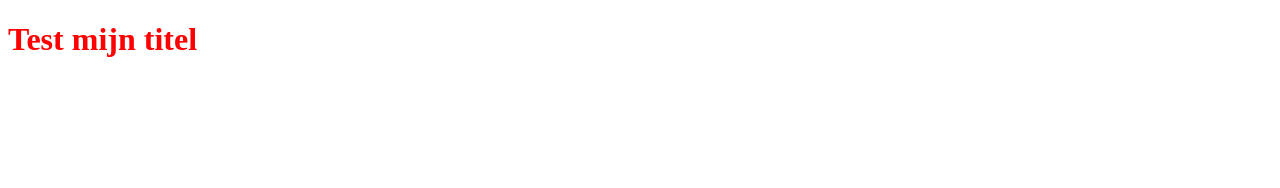
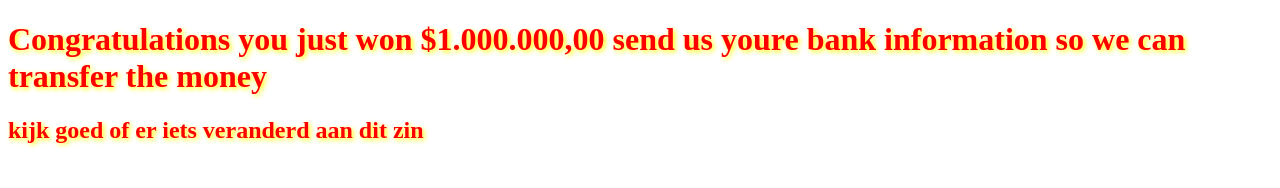
Before and after one commit to OTTOMAN12990/p1-html-css, a plain HTML site: page P1-Javascript 5.1/DOM/index.html in a window 1280 px wide. Drawn offline with Linux system fonts and the light colour scheme.

Commit message:
opdracht 5.1

```diff
--- /dev/null
+++ b/P1-Javascript 5.1/DOM/app.js
@@ -0,0 +1,5 @@
+alert("Free Masons Only");
+document.getElementById("title").style.color = "red";
+document.getElementById("title").style.textShadow = "2px 2px 5px yellow";
+document.getElementById("text").style.color = "red";
+document.getElementById("text").style.textShadow = "yellow 2px 2px 5px";
--- a/P1-Javascript/DOM/index.html
+++ b/P1-Javascript 5.1/DOM/index.html
@@ -6,8 +6,8 @@
     <title>Document</title>
 </head>
 <body>
-<h1 id="title">Test mijn titel</h1>
-
+<h1 id="title">Congratulations you just won $1.000.000,00 send us youre bank information so we can transfer the money</h1>
+<h2 id="text">kijk goed of er iets veranderd aan dit zin</h2>
 
     <script src="app.js"></script>
 </body>
--- a/P1-Javascript/DOM/app.js
+++ /dev/null
@@ -1,2 +0,0 @@
-alert("hello world");
-document.getElementById("title").style.color = "red";
```
